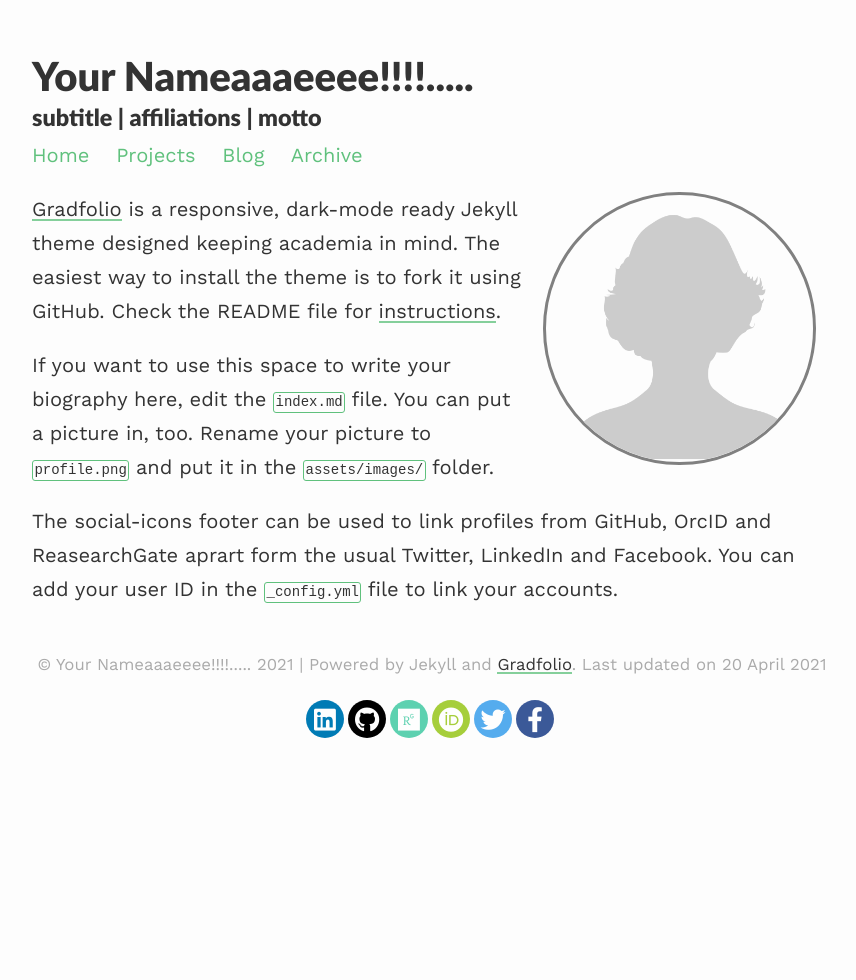
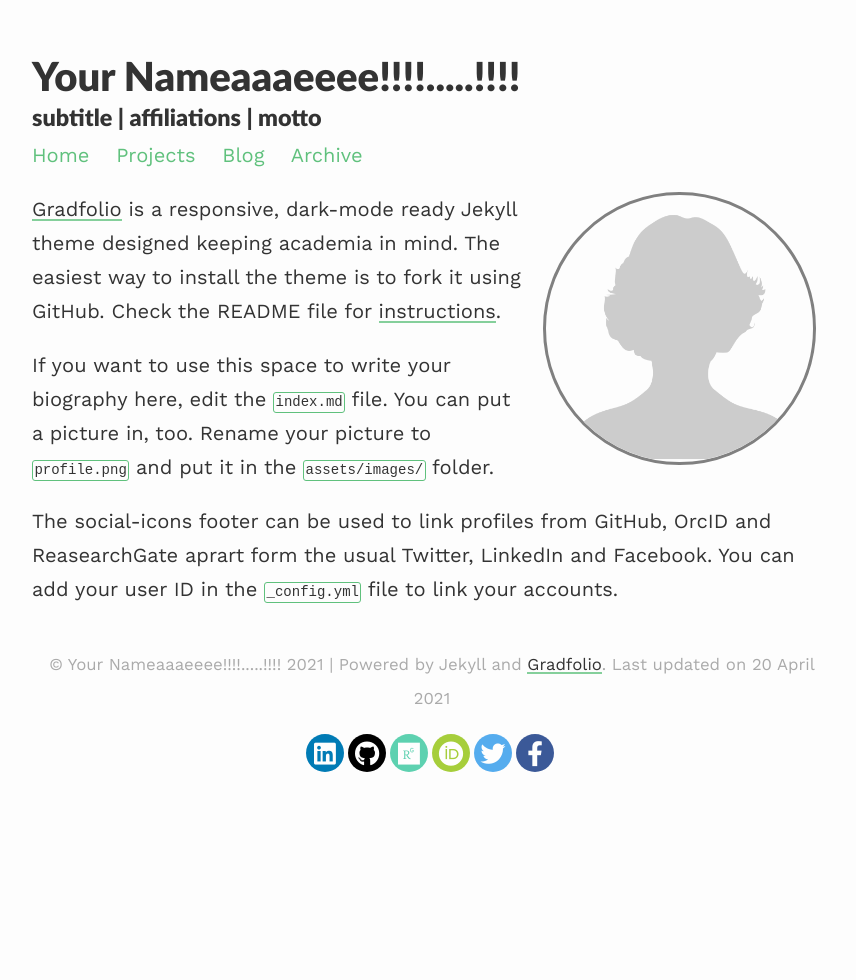
Before and after one commit to davbree/important-wallaby, a Jekyll site: the page built from index.md, in a window 1280 px wide. Shown: the whole page, without its empty margins (208-1064 px from the left). Built offline with Jekyll 4.4.1, drawn with Linux system fonts in a browser that asks for light colours; nearby versions of some CDN libraries.

```diff
--- a/_config.yml
+++ b/_config.yml
@@ -1,4 +1,4 @@
-title: Your Nameaaaeeee!!!!.....
+title: Your Nameaaaeeee!!!!.....!!!!
 description: subtitle | affiliations | motto
 baseurl: ''
 url: ''
```
